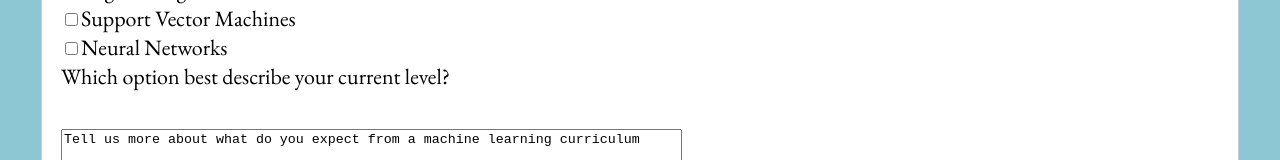
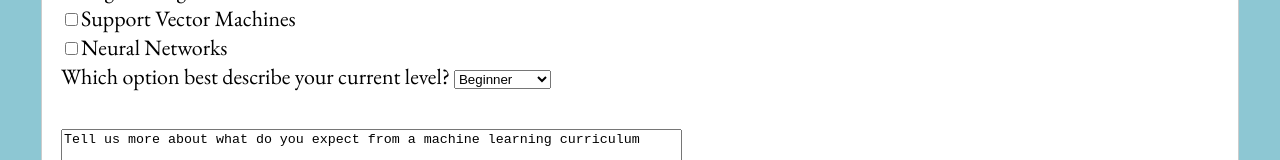
Before and after one commit to ibacaraujo/responsive-survey-form-project, a plain HTML site: page index.html in a window 1280 px wide. Shown: the part 600-760 px from the top of the page. Drawn offline with nearby package versions, Linux system fonts and the light colour scheme.

Commit message:
Add a new dropdown menu

```diff
--- a/index.html
+++ b/index.html
@@ -47,6 +47,12 @@
         <input type="checkbox" value="neural-networks"><label>Neural Networks</label><br>
       </div>
       <label id="level">Which option best describe your current level?</label>
+      <select id="dropdown">
+        <option>Beginner</option>
+        <option>Intermediate<option>
+        <option>Advanced</option>
+        <option>Expert</option>
+      </select>
     </div>
     <br>
     <textarea name="machine-learning-textarea" rows="10" cols="75">Tell us more about what do you expect from a machine learning curriculum</textarea>
```
